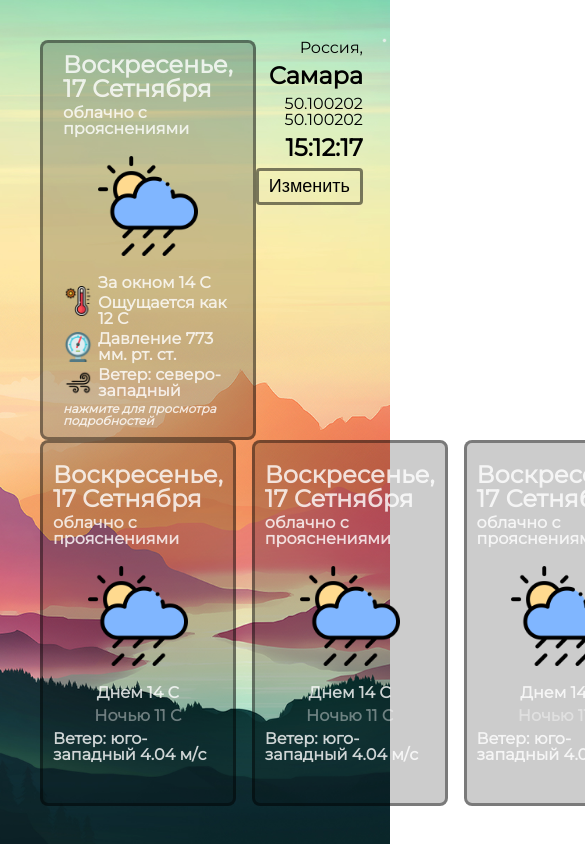
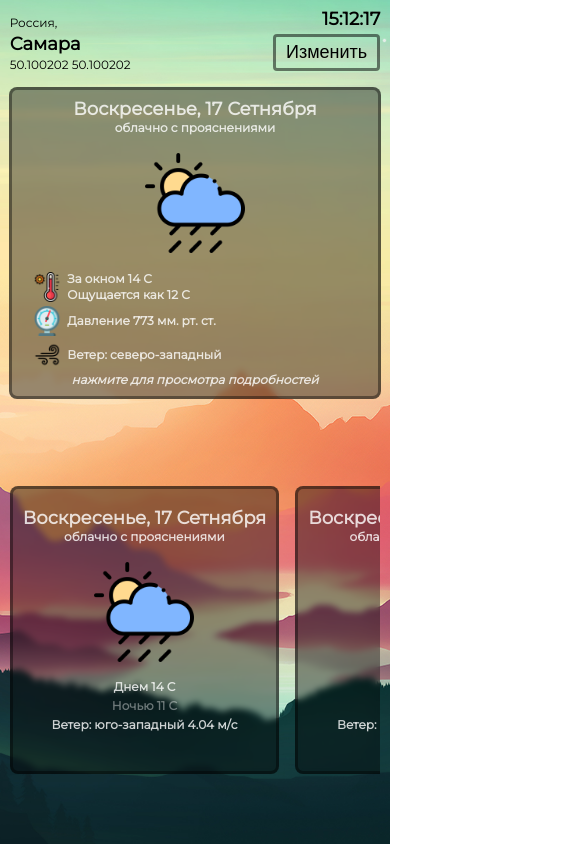
Before and after one commit to rakulagin/weather-app, a React (Create React App) app: page / in a window 390 px wide. Shown: the top 844 px of the page, 585 px wide, since content can reach past the window. Built offline with nearby package versions, Linux system fonts and the light colour scheme.

Commit message:
made responsive

```diff
--- a/src/components/carousel/carousel.module.css
+++ b/src/components/carousel/carousel.module.css
@@ -1,4 +1,13 @@
+.carouselContainer {
+  position: relative;
+  overflow-x: hidden;
+}
+
 .carousel {
   display: flex;
   gap: 16px;
+  position: relative;
+  width: fit-content;
+  white-space: nowrap;
+
 }
--- a/src/components/carousel/index.tsx
+++ b/src/components/carousel/index.tsx
@@ -1,16 +1,20 @@
 import React from 'react';
 
-import styles from './carousel.module.css'
+import styles from './carousel.module.css';
 
 import WeatherBlock from '../weatherBlock';
 
 const Carousel = () => {
 	return (
-		<div className={styles.carousel}>
-			<WeatherBlock isCarousel={true} />
-			<WeatherBlock isCarousel={true} />
-			<WeatherBlock isCarousel={true} />
-			<WeatherBlock isCarousel={true} />
+		<div className={styles.carouselContainer}>
+			<div className={styles.carousel}>
+				<WeatherBlock isCarousel={true} />
+				<WeatherBlock isCarousel={true} />
+				<WeatherBlock isCarousel={true} />
+				<WeatherBlock isCarousel={true} />
+				<WeatherBlock isCarousel={true} />
+				<WeatherBlock isCarousel={true} />
+			</div>
 		</div>
 	);
 };
--- a/src/components/locationBlock/index.tsx
+++ b/src/components/locationBlock/index.tsx
@@ -1,15 +1,19 @@
 import React from 'react';
 
-import styles from './locationBlock.module.css'
+import styles from './locationBlock.module.css';
 
 const LocationBlock = () => {
 	return (
 		<div className={styles.block}>
-			<p>Россия,</p>
-			<h2>Самара</h2>
-			<p>50.100202 50.100202</p>
-			<h2>15:12:17</h2>
-			<button>Изменить</button>
+			<div className={styles.subBlock}>
+				<p>Россия,</p>
+				<h2>Самара</h2>
+				<p>50.100202 50.100202</p>
+			</div>
+			<div className={styles.subBlock}>
+				<h2>15:12:17</h2>
+				<button>Изменить</button>
+			</div>
 		</div>
 	);
 };
--- a/src/components/locationBlock/locationBlock.module.css
+++ b/src/components/locationBlock/locationBlock.module.css
@@ -1,9 +1,15 @@
 .block {
-  /* background-color: #fff; */
-  text-align: end;
   display: flex;
+  align-items: end;
   flex-direction: column;
-  gap: 8px;
+  gap: 6px;
+}
+
+.subBlock {
+  display: flex;
+  align-items: end;
+  flex-direction: column;
+  gap: 6px;
 }
 
 button {
@@ -14,3 +20,14 @@ button {
   border: 3px solid rgba(0,0,0,0.5);
   border-radius: 4px;
 }
+
+@media (max-width: 768px) {
+	.block {
+    flex-direction: row;
+    justify-content: space-between;
+
+    & :first-child  {
+      align-items: baseline;
+    }
+	}
+}
--- a/src/components/weatherBlock/weatherBlock.module.css
+++ b/src/components/weatherBlock/weatherBlock.module.css
@@ -3,7 +3,8 @@
   padding: 10px 20px;
   border: 3px solid rgba(0,0,0,0.4);
   border-radius: 8px;
-  background-color: rgba(0,0,0,0.2);
+  background-color: rgba(0,0,0,0.4);
+  backdrop-filter: blur(3px);
   color: rgba(255,255,255,0.8);
   font-weight: 700;
   display: flex;
@@ -15,6 +16,10 @@
 .blockInCarousel {
   width: 330px;
   padding: 20px 10px 40px;
+}
+
+h2 {
+  text-align: center;
 }
 
 .weatherPick {
@@ -54,3 +59,10 @@
   font-style: italic;
   cursor: pointer;
 }
+
+@media (max-width: 768px) {
+	.block {
+		width: calc(100% - 45px);
+    align-self: center;
+	}
+}
--- a/src/components/weatherModule/weatherModule.module.css
+++ b/src/components/weatherModule/weatherModule.module.css
@@ -1,5 +1,5 @@
 .main {
-	height: 100vh;
+	min-height: 100vh;
 	background-image: url(../../assets/images/background.jpeg);
 	background-size: cover;
 	background-position: center;
@@ -7,8 +7,10 @@
 }
 
 .content {
-  height: calc(100vh - 80px);
-	padding: 40px;
+  min-height: calc(100vh - 80px);
+	padding-top: 40px;
+	width: 95%;
+	margin: 0 auto;
 	display: flex;
 	flex-direction: column;
 	justify-content: space-between;
@@ -18,3 +20,21 @@
   display: flex;
   justify-content: space-between;
 }
+
+@media (max-width: 768px) {
+	.top {
+		flex-direction: column-reverse;
+		gap: 16px;
+	}
+
+	.content {
+		gap: 8px;
+	}
+}
+
+@media (max-width: 425px) {
+	.content {
+		padding-top: 10px;
+		font-size: 12px;
+	}
+}
--- a/src/index.css
+++ b/src/index.css
@@ -7,6 +7,7 @@ body {
     sans-serif;
   -webkit-font-smoothing: antialiased;
   -moz-osx-font-smoothing: grayscale;
+  box-sizing: border-box;
 }
 
 code {
```
Also changed, not shown: src/assets/svg/arrow-right.svg (added).
